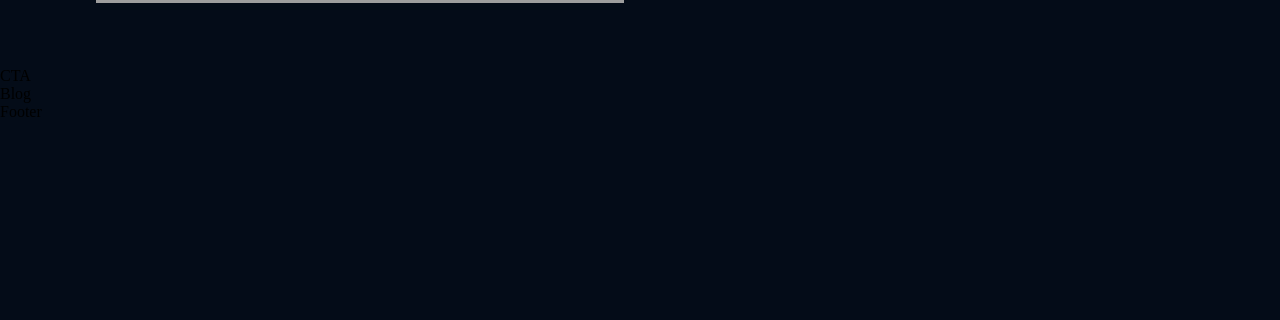
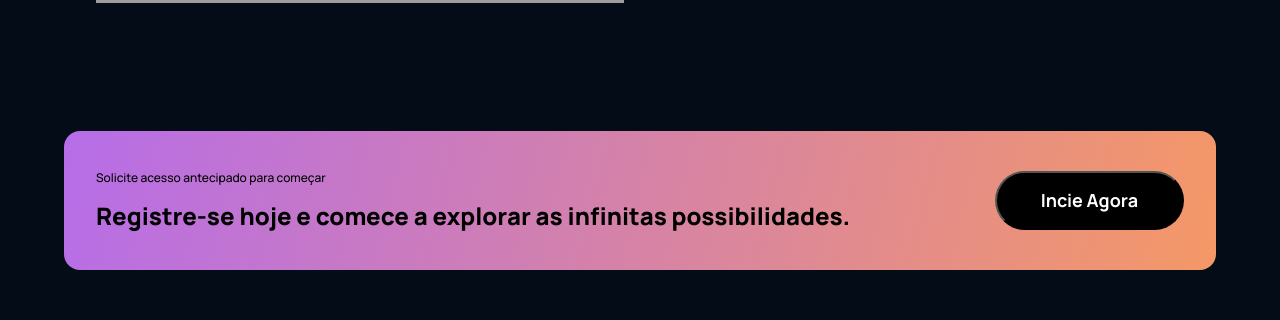
Before and after one commit to JoaoLucasCordeiro/GPT3LandingPage, a React (Create React App) app: page / in a window 1280 px wide. Shown: the part 2822-3142 px from the top of the page. Before the commit the page ends 2943 px from the top, so only its background shows below. Built offline with nearby package versions, Linux system fonts and the light colour scheme; grey boxes are pictures that could not be loaded.

Commit message:
CTA section

```diff
--- a/public/index.html
+++ b/public/index.html
@@ -3,7 +3,8 @@
   <head>
     <meta charset="utf-8" />
     <meta name="viewport" content="width=device-width, initial-scale=1" />
-    <title>Landing Page</title>
+    <link rel="shortcut icon" href="./gpt3 - favicon.png" type="image/x-icon">
+    <title>GPT-3</title>
   </head>
   <body>
     <noscript>You need to enable JavaScript to run this app.</noscript>
--- a/src/components/cta/CTA.jsx
+++ b/src/components/cta/CTA.jsx
@@ -3,7 +3,15 @@ import './cta.css'
 
 const CTA = () => {
   return (
-    <div>CTA</div>
+    <div className='gpt3__cta'>
+        <div className='gpt3__cta-content'>
+          <p>Solicite acesso antecipado para começar</p>
+          <h3>Registre-se hoje e comece a explorar as infinitas possibilidades.</h3>
+        </div>
+        <div className='gpt3__cta-btn'>
+          <button type='button'>Incie Agora</button>
+        </div>
+    </div>
   )
 }
 
--- a/src/components/cta/cta.css
+++ b/src/components/cta/cta.css
@@ -0,0 +1,46 @@
+.gpt3__cta {
+    display: flex;
+    justify-content: space-between;
+    align-items: center;
+    flex-direction: row;
+    padding: 2rem;
+    margin: 4rem;
+    border-radius: 1rem;
+    background: var(--gradient-bar);
+}
+
+.gpt3__cta-content p {
+    font-family: var(--font-family);
+    font-weight: 500;
+    font-size: 12px;
+    line-height: 30px;
+}
+
+.gpt3__cta-content h3 {
+    font-family: var(--font-family);
+    font-weight: 800;
+    font-size: 24px;
+    line-height: 45px;
+}
+
+.gpt3__cta-btn {
+    display: flex;
+    justify-content: center;
+    align-items: center;
+    margin-left: 2rem;
+}
+
+.gpt3__cta-btn button {
+    color: #FFF;
+    width: 189.14px;
+    height: 59.4px;
+    left: 1078.74px;
+    top: 3235.41px;
+    background: #000000;
+    border-radius: 40px;
+    font-family: var(--font-family);
+    font-weight: 700;
+    font-size: 18px;
+    line-height: 30px;
+    cursor: pointer;
+}
```
Also changed, not shown: public/gpt3 - favicon.png (added).
